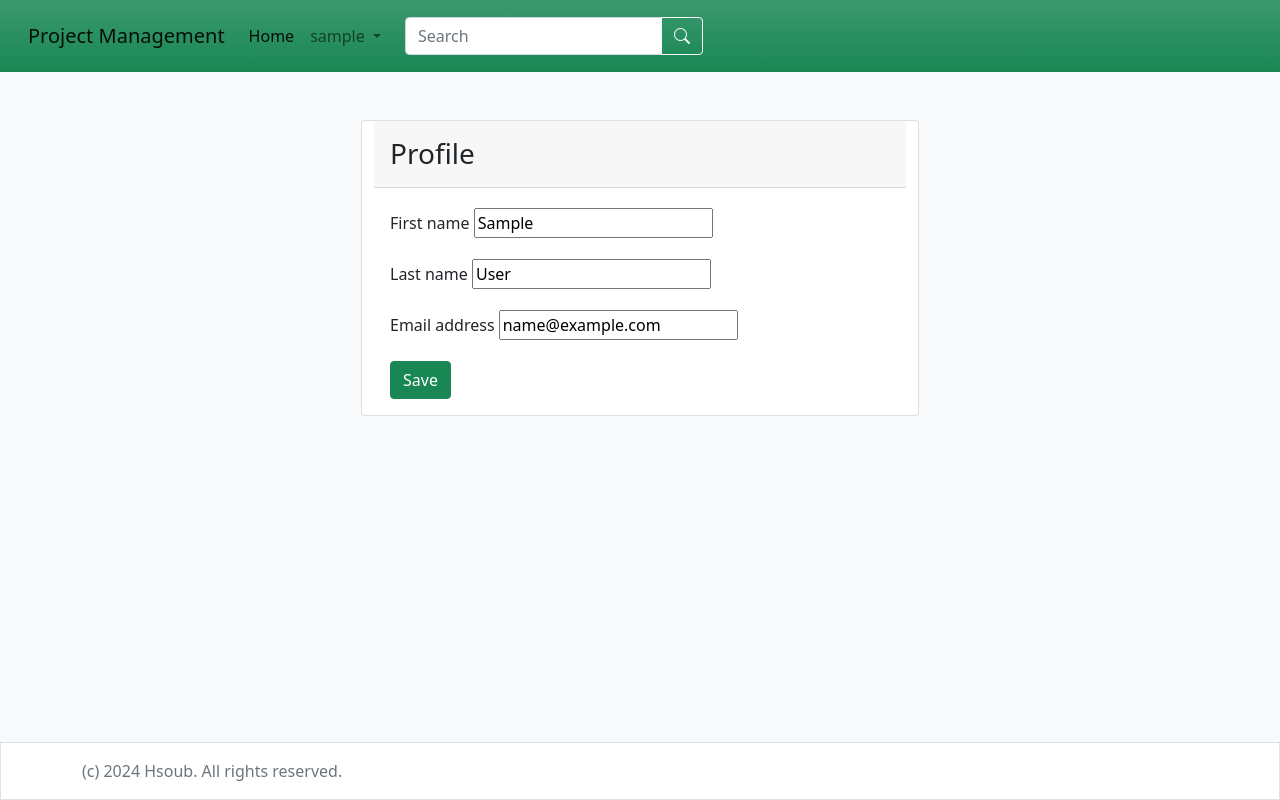
After one commit to mohamedatef22/django-pm, a Django app: page /accounts/profile/ in a window 1280 px wide. The commit adds this page. Run offline with Django 5.2, Linux system fonts and the light colour scheme; the visitor is signed in with stand-in values (Sample User, id 1).

Commit message:
Registration & profile update

```diff
--- a/accounts/forms.py
+++ b/accounts/forms.py
@@ -1,5 +1,6 @@
-from django.contrib.auth.forms import AuthenticationForm
+from django.contrib.auth.forms import AuthenticationForm, UserCreationForm, UserChangeForm
 from django import forms
+from django.contrib.auth.models import User
 
 attrs = {'class': 'form-control'}
 
@@ -9,9 +10,53 @@ class UserLoginForm(AuthenticationForm):
 
     username = forms.CharField(
         label='Username',
-        widget= forms.TextInput(attrs=attrs)
+        widget=forms.TextInput(attrs=attrs)
     )
     password = forms.CharField(
-        label= 'Password',
-        widget= forms.PasswordInput(attrs=attrs)
+        label='Password',
+        widget=forms.PasswordInput(attrs=attrs)
     )
+
+
+class UserRegisterForm(UserCreationForm):
+    first_name = forms.CharField(
+        label='First Name',
+        widget=forms.TextInput(attrs=attrs)
+    )
+    last_name = forms.CharField(
+        label='Last Name',
+        widget=forms.TextInput(attrs=attrs)
+    )
+    username = forms.CharField(
+        label='Username',
+        widget=forms.TextInput(attrs=attrs)
+    )
+    email = forms.EmailField(
+        label='Email',
+        widget=forms.TextInput(attrs=attrs)
+    )
+    password1 = forms.CharField(
+        label='Password',
+        strip=False,
+        widget=forms.PasswordInput(attrs=attrs)
+    )
+    password2 = forms.CharField(
+        label='Password Confirmation',
+        strip=False,
+        widget=forms.PasswordInput(attrs=attrs)
+    )
+
+    class Meta(UserCreationForm.Meta):
+        fields = ['first_name', 'last_name', 'username', 'email']
+
+
+class ProfileForm(UserChangeForm):
+    password = None
+    class Meta:
+        model = User
+        fields = ['first_name', 'last_name', 'email']
+        widget = {
+            'first_name': forms.TextInput(attrs=attrs),
+            'last_name': forms.TextInput(attrs=attrs),
+            'email': forms.EmailInput(attrs=attrs)
+        }
--- /dev/null
+++ b/accounts/templates/profile.html
@@ -0,0 +1,22 @@
+{% extends 'base.html'%}
+{% load i18n %}
+{% block content%}
+<div class="container">
+    <div class="row justify-content-md-center">
+        <div class="card col-6 px-8">
+            <div class="card-header">
+                <h3 class="mb-0 py-2">{% trans 'Profile'%}</h3>
+            </div>
+            <div class="card-body">
+                <form method="post">
+                    {% csrf_token %}
+                    {% include 'common/form.html' with form=form %}
+                    <button class="btn btn-success btn-block">
+                        {% trans 'Save' %}
+                    </button>
+                </form>
+            </div>
+        </div>
+    </div>
+</div>
+{% endblock %}
--- a/accounts/urls.py
+++ b/accounts/urls.py
@@ -1,9 +1,12 @@
 from django.contrib.auth.views import LoginView, LogoutView
 from django.urls import path, include
 from .forms import UserLoginForm
+from .views import RegisterView, edit_profile
 
 urlpatterns = [
     path('login/', LoginView.as_view(authentication_form= UserLoginForm), name='login'),
     path('logout/', LogoutView.as_view(), name='logout'),
+    path('register/', RegisterView.as_view(), name='register'),
+    path('profile/', edit_profile, name='profile'),
     path('', include('django.contrib.auth.urls')),
 ]
--- a/accounts/views.py
+++ b/accounts/views.py
@@ -1,3 +1,35 @@
-from django.shortcuts import render
+from django.contrib.auth import login
+from django.contrib.auth.decorators import login_required
+from django.shortcuts import render, redirect
+from django.views.generic import CreateView
+from django.urls import reverse_lazy
+from . import models
+from . import forms
+from .forms import UserRegisterForm, ProfileForm
+
 
 # Create your views here.
+
+
+class RegisterView(CreateView):
+    form_class = UserRegisterForm
+    #success_url = reverse_lazy('login')
+    template_name = 'registration/register.html'
+
+    def get_success_url(self):
+        login(self.request, self.object)
+        return reverse_lazy('Project_list')
+
+
+@login_required
+def edit_profile(request):
+    if request.method == 'POST':
+        form = ProfileForm(request.POST, instance=request.user)
+        if form.is_valid():
+            form.save()
+            return redirect('profile')
+    else:
+        form = ProfileForm(instance=request.user)
+        return render(request, 'profile.html', {
+            'form': form
+        })
--- a/projects/templates/common/form.html
+++ b/projects/templates/common/form.html
@@ -3,7 +3,7 @@
     <li class="list_group_item list_group_item_danger">{{ error|escape }}</li>
     {% endfor %}
     {% for field in form %}
-       {% for error in field_errors %}
+       {% for error in field.errors %}
           <li class="list_group_item list_group_item_danger">{{ error|escape }}</li>
        {% endfor %}
     {% endfor %}
--- a/projects/templates/partials/header.html
+++ b/projects/templates/partials/header.html
@@ -18,7 +18,7 @@
             {{ user.username }}
           </a>
           <ul class="dropdown-menu" aria-labelledby="navbarDropdown">
-            <li><a class="dropdown-item" href="#">{% trans 'Profile'%}</a></li>
+            <li><a class="dropdown-item" href="{% url 'profile' %}">{% trans 'Profile'%}</a></li>
             <li><hr class="dropdown-divider"></li>
             <li>
               <form method="post" action="{% url 'logout' %}">
@@ -44,6 +44,9 @@
         </div>
       </form>
       {% else %}
+      <a class="btn btn-outline-light mx-2" href="{% url 'register'%}">
+        {% trans 'Register'%}
+      </a>
       <a class="btn btn-outline-light" href="{% url 'login'%}">
         {% trans 'Login'%}
       </a>
```
Also changed, not shown: accounts/templates/registration/register.html (added, +22 -0 lines).
